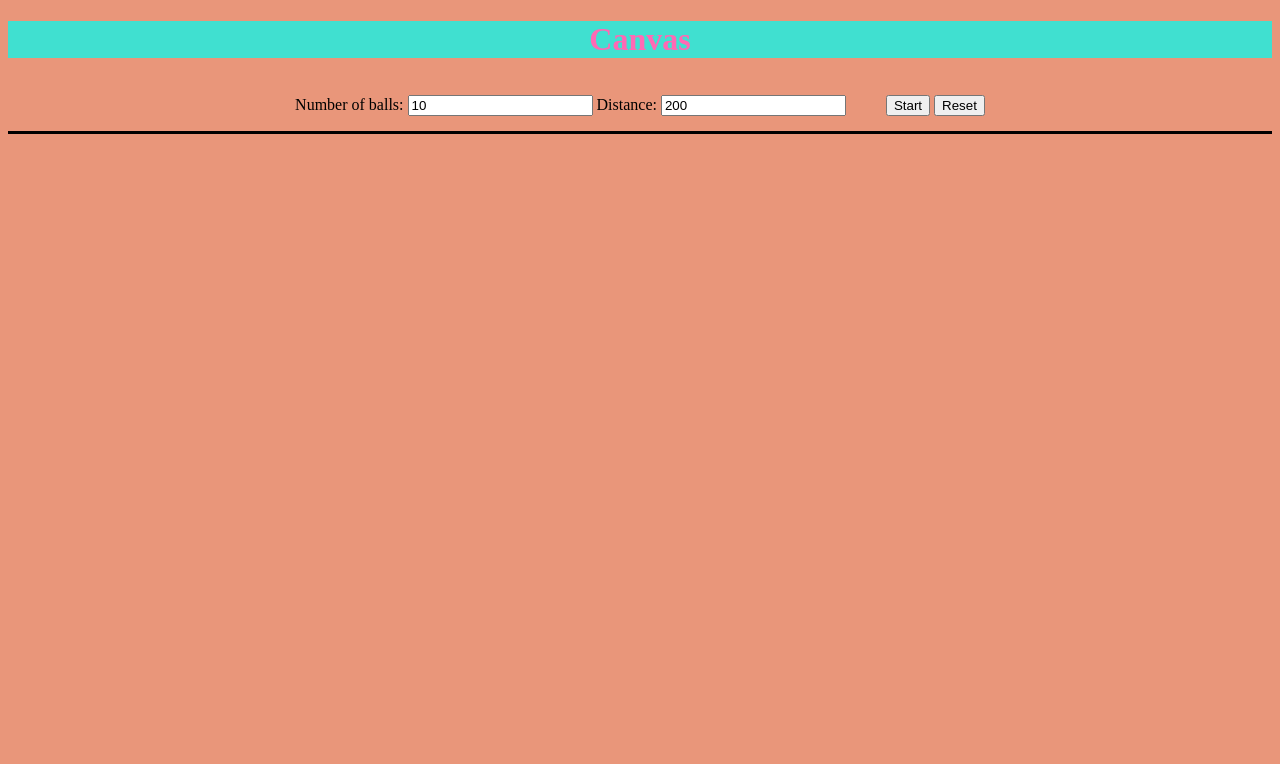
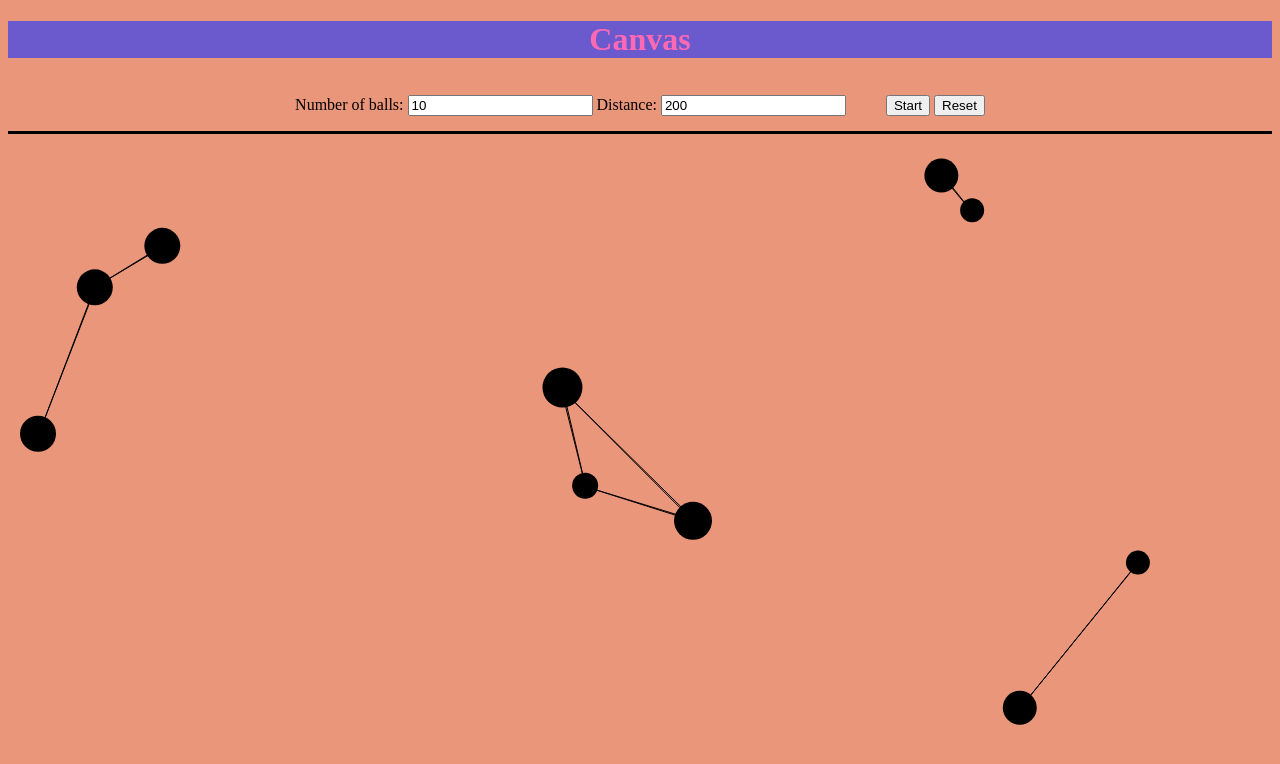
Before and after one commit to TomaszTrojanski/JS, a plain HTML site: page Lab8/index.html in a window 1280 px wide. Both pictures are taken after a click on the button "Start". Drawn offline with Linux system fonts and the light colour scheme.

Commit message:
l8.to_pierwsze done

```diff
--- a/Lab8/script.js
+++ b/Lab8/script.js
@@ -1,14 +1,14 @@
 let numBalls = document.querySelector("#numBalls");
 let numBallsvalue
+//window.alert("Sprawdzam czy na pewno działa!");
 
 function GetDist(){
   return Number(document.getElementById("dist").value);
 }
 
 let balls = [];
-
-let startBtn = document.getElementById("sBtn");
-let resetBtn = document.getElementById("rBtn");
+let sBtn = document.getElementById("sBtn");
+let rBtn = document.getElementById("rBtn");
 
 const createCanvas = document.createElement ("canvas")
 createCanvas.classList.add("canvas")
@@ -20,8 +20,8 @@ const body =  document.querySelector("body")
 body.appendChild(createCanvas)
 let canvas = document.querySelector("canvas");
 let ctx = canvas.getContext("2d");
-startBtn.addEventListener("click", start);
-resetBtn.addEventListener("click", reset);
+sBtn.addEventListener("click", start);
+rBtn.addEventListener("click", reset);
 
 function start() {
   numBallsvalue = numBalls.value
@@ -62,10 +62,7 @@ function Ball(x, y, radius) {
   this.vx = Math.random() * 3 - 1.5;
   this.vy = Math.random() * 3 - 1.5;
 
-  this.color = randomColor();
-
   this.draw = function () {
-    ctx.fillStyle = this.color;
     ctx.beginPath();
     ctx.arc(this.x, this.y, this.radius, 0, Math.PI * 2, true);
     ctx.fill();
@@ -73,12 +70,25 @@ function Ball(x, y, radius) {
   this.move = function () {
     this.x += this.vx;
     this.y += this.vy;
-
+    if (this.y + this.radius > canvas.height || this.y - this.radius < 0) {
+      this.vy = -this.vy;
+    }
     if (this.x + this.radius > canvas.width || this.x - this.radius < 0) {
       this.vx = -this.vx;
     }
-    if (this.y + this.radius > canvas.height || this.y - this.radius < 0) {
-      this.vy = -this.vy;
-    }
   };
 }
+function distance(b1, b2) {
+    let xDist = b1.x - b2.x;
+    let yDist = b1.y - b2.y;
+    return Math.sqrt(xDist * xDist + yDist * yDist);
+}
+function connect(b1, b2) {
+    ctx.beginPath();
+    ctx.moveTo(b1.x, b1.y);
+    ctx.lineTo(b2.x, b2.y);
+    ctx.stroke();
+}
+function random(min, max) {
+   return Math.floor(Math.random() * (max - min + 1)) + min;
+}
--- a/Lab8/style.css
+++ b/Lab8/style.css
@@ -5,7 +5,7 @@ body{
     display:block;
     text-align: center;
     color: hotpink;
-    background-color: turquoise;
+    background-color: slateblue;
 }
 .bar{
     padding: 15px;
```
